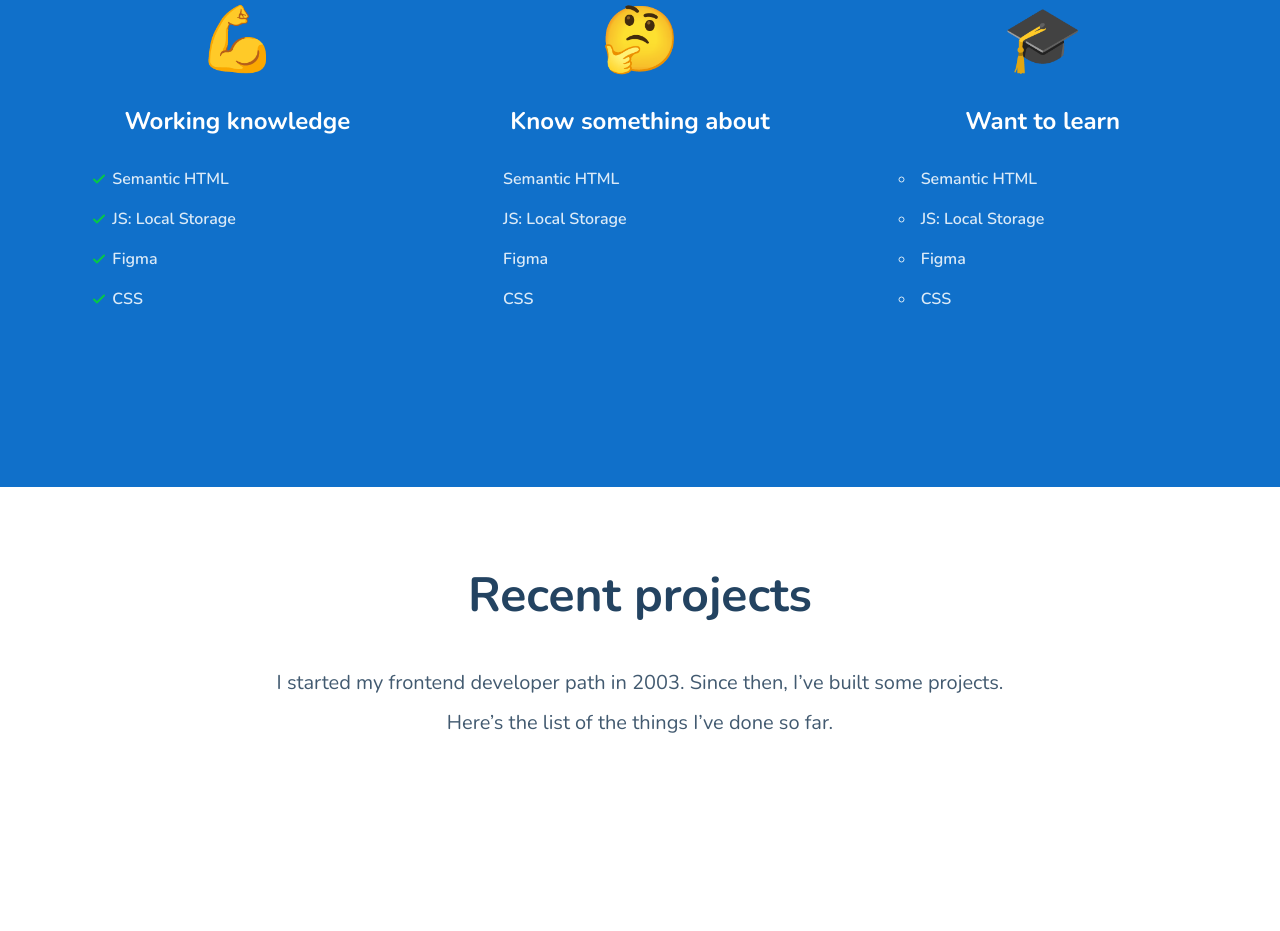
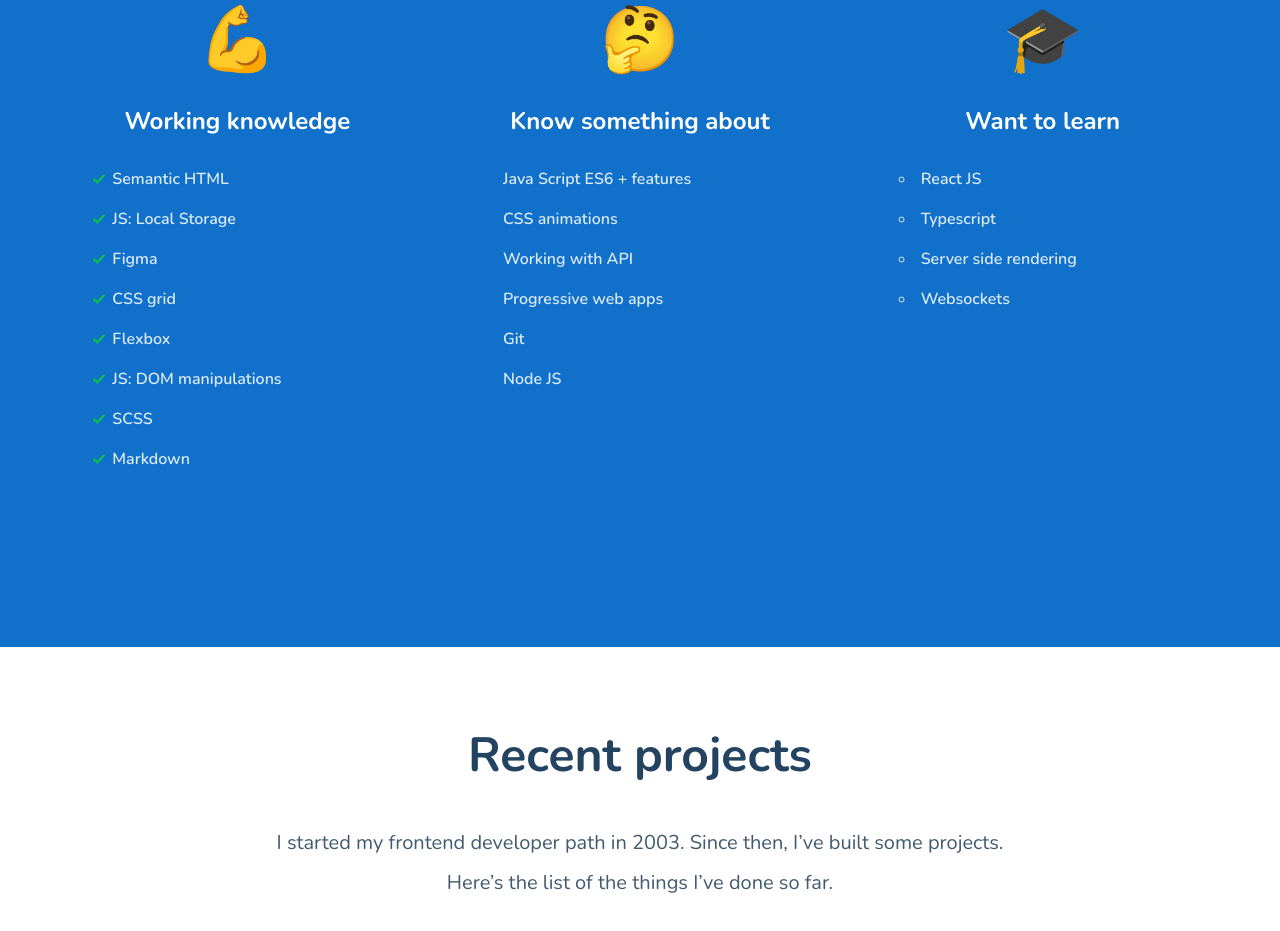
Before and after one commit to adrian-gabor/portfolio, a website built with webpack: page src/pages/index.html in a window 1280 px wide. Shown: the part 1085-2016 px from the top of the page. Built offline with nearby package versions, Linux system fonts and the light colour scheme; no server answers.

Commit message:
version beta

```diff
--- a/src/pages/index.html
+++ b/src/pages/index.html
@@ -50,27 +50,33 @@
             <li class="skills-list__item">Semantic HTML</li>
             <li class="skills-list__item">JS: Local Storage</li>
             <li class="skills-list__item">Figma</li>
-            <li class="skills-list__item">CSS</li>
+            <li class="skills-list__item">CSS grid</li>
+            <li class="skills-list__item">Flexbox</li>
+            <li class="skills-list__item">JS: DOM manipulations</li>
+            <li class="skills-list__item">SCSS</li>
+            <li class="skills-list__item">Markdown</li>
           </ul>
         </article>
         <article class="skills-section">
           <span class="skills-section__emoji">🤔</span>
           <h3 class="skills-section__header">Know something about</h3>
           <ul class="skills-list skills-list--blue">
-            <li class="skills-list__item">Semantic HTML</li>
-            <li class="skills-list__item">JS: Local Storage</li>
-            <li class="skills-list__item">Figma</li>
-            <li class="skills-list__item">CSS</li>
+            <li class="skills-list__item">Java Script ES6 + features</li>
+            <li class="skills-list__item">CSS animations</li>
+            <li class="skills-list__item">Working with API</li>
+            <li class="skills-list__item">Progressive web apps</li>
+            <li class="skills-list__item">Git</li>
+            <li class="skills-list__item">Node JS</li>
           </ul>
         </article>
         <article class="skills-section">
           <span class="skills-section__emoji">🎓</span>
           <h3 class="skills-section__header">Want to learn</h3>
           <ul class="skills-list skills-list--dot">
-            <li class="skills-list__item">Semantic HTML</li>
-            <li class="skills-list__item">JS: Local Storage</li>
-            <li class="skills-list__item">Figma</li>
-            <li class="skills-list__item">CSS</li>
+            <li class="skills-list__item">React JS</li>
+            <li class="skills-list__item">Typescript</li>
+            <li class="skills-list__item">Server side rendering</li>
+            <li class="skills-list__item">Websockets</li>
           </ul>
         </article>
       </div>
```
